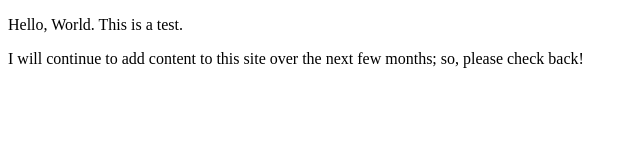
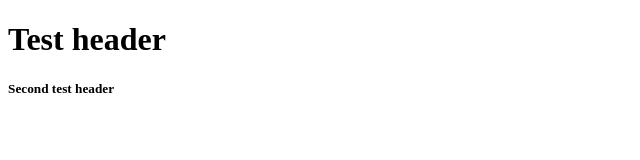
Before and after one commit to JaredO2/jaredo2.github.io, a plain HTML site: page index.html in a window 1280 px wide. Shown: the whole page, without its empty margins (0-640 px from the left). Drawn offline with Linux system fonts and the light colour scheme.

Commit message:
Update index.html

```diff
--- a/index.html
+++ b/index.html
@@ -3,11 +3,12 @@
     <head>
         <meta charset="utf-8">
         <meta name="viewport" content="width=device-width, initial-scale=1.0">
-        <meta name="author" content="John Durham">
+        <meta name="author" content="Jared Osborne">
         <title>Add a Title</title>
     </head>
     <body>
-        <p>Hello, World. This is a test.</p>
-        <p>I will continue to add content to this site over the next few months; so, please  check back!</p>
+    <!--Header content-->
+        <h1>Test header<h1>
+        <h5>Second test header<h5>
     </body>
 </html>
```
